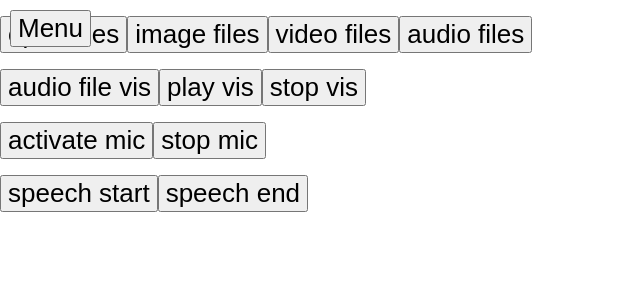
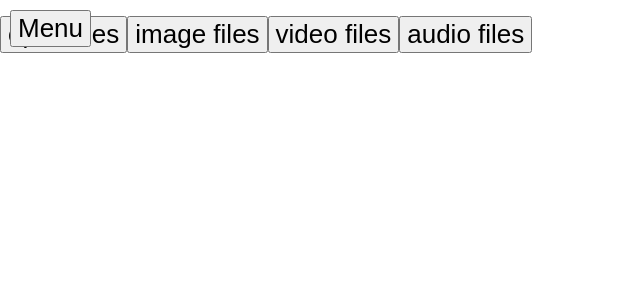
Before and after one commit to isihigameKoudai/utils, a React (Vite) app: page / in a window 1280 px wide. Shown: the top 300 px of the page, without its empty margins (0-640 px from the left). Built offline with nearby package versions, Linux system fonts and the light colour scheme.

Commit message:
divide pages

```diff
--- a/src/Route/routes.tsx
+++ b/src/Route/routes.tsx
@@ -4,6 +4,9 @@ import ThreeDimension from "../pages/ThreeDimension";
 import Shadows from '../pages/ThreeDimension/Shadows';
 import ShaderPage from '../pages/ThreeDimension/Shader';
 import ParticlePage from '../pages/ThreeDimension/Particle';
+import AudioPage from "../pages/Audio";
+import MicPage from "../pages/Audio/Mic";
+import SpeechPage from "../pages/Audio/Speech";
 
 export type IRoute = {
   title: string;
@@ -21,6 +24,21 @@ export const routeList: IRoute[] = [
     title: "Shader",
     path: "/shader",
     element: <Shader />,
+  },
+  {
+    title: "オーディオ",
+    path: "/audio",
+    element: <AudioPage />,
+  },
+  {
+    title: "オーディオ（マイク）",
+    path: "/audio/mic",
+    element: <MicPage />,
+  },
+  {
+    title: "オーディオ（音声認識）",
+    path: "/audio/speech",
+    element: <SpeechPage />,
   },
   {
     title: "3D",
--- /dev/null
+++ b/src/pages/Audio/Mic/index.tsx
@@ -0,0 +1,57 @@
+import React, { useCallback, useRef } from "react";
+import Visualizer from "../../../../packages/Visualizer";
+import { fetchAudio } from "../../../../packages/fetchFiles";
+
+const MicPage: React.FC = () => {
+  const $canvas = useRef<HTMLCanvasElement>(null);
+  const micVisualizer = new Visualizer();
+
+  const onActivateMic = useCallback(async () => {
+    await micVisualizer.setDeviceAudio({ audio: true });
+    micVisualizer.start(({ $canvas, times, frequencyBinCount}) => {
+      console.log(times.reduce((acc, cur) => acc + cur));
+      const $gl = $canvas.getContext('2d')
+      console.log($gl);
+
+      const cw = window.innerWidth;
+    const ch = window.innerHeight;
+    const barWidth = cw / frequencyBinCount;
+
+    $gl!.fillStyle = "rgba(0, 0, 0, 1)";
+    $gl!.fillRect(0, 0, cw, ch);
+
+    // analyserNode.frequencyBinCountはanalyserNode.fftSize / 2の数値。よって今回は1024。
+    for (let i = 0; i < frequencyBinCount; ++i) {
+      const value = times[i]; // 波形データ 0 ~ 255までの数値が格納されている。
+      const percent = value / 255; // 255が最大値なので波形データの%が算出できる。
+      const height = ch * percent; // %に基づく高さを算出
+      const offset = ch - height; // y座標の描画開始位置を算出
+
+      $gl!.fillStyle = "#fff";
+      $gl!.fillRect(i * barWidth, offset, barWidth, 2);
+    }
+    },{
+      $canvas: $canvas.current!
+    })
+  },[]);
+
+  const onStopDeviceAudio = useCallback(() => {
+    micVisualizer.stopDeviceAudio()
+  },[]);
+
+  return (
+    <div className="audio-page">
+       <p>
+        <button type='button' onClick={onActivateMic}>
+          activate mic
+        </button>
+        <button type='button' onClick={onStopDeviceAudio}>
+          stop mic
+        </button>
+      </p>
+      <canvas id="canvas" ref={$canvas}></canvas>
+    </div>
+  )
+};
+
+export default MicPage;
--- /dev/null
+++ b/src/pages/Audio/Speech/index.tsx
@@ -0,0 +1,32 @@
+import React, { useCallback } from "react";
+import Speech from "../../../../packages/Speech";
+
+const SpeechPage: React.FC = () => {
+  const speech = new Speech();
+  console.log(window.navigator.userAgent);
+  const onStartSpeech = useCallback(() => {
+    speech.setOnResult((e) => {
+      console.log(e, e.results[0][0]?.transcript);
+    });
+    speech.start();
+  },[]);
+
+  const onStopSpeech = useCallback(() => {
+    speech.stop();
+  },[]);
+
+  return (
+    <div className="audio-page">
+      <p>
+        <button type='button' onClick={onStartSpeech}>
+          speech start
+        </button>
+        <button type='button' onClick={onStopSpeech}>
+          speech end
+        </button>
+      </p>
+    </div>
+  )
+};
+
+export default SpeechPage;
--- /dev/null
+++ b/src/pages/Audio/index.tsx
@@ -0,0 +1,65 @@
+import React, { useCallback, useRef } from "react";
+import Visualizer from "../../../packages/Visualizer";
+import { fetchAudio } from "../../../packages/fetchFiles";
+
+const AudioPage: React.FC = () => {
+  const $canvas = useRef<HTMLCanvasElement>(null);
+  const visualizer = new Visualizer();
+
+  const onPlayAudio = useCallback(() => {
+    visualizer.start(({ $canvas, times, frequencyBinCount}) => {
+      console.log(times.reduce((acc, cur) => acc + cur));
+      const $gl = $canvas.getContext('2d')
+      console.log($gl);
+
+      const cw = window.innerWidth;
+    const ch = window.innerHeight;
+    const barWidth = cw / frequencyBinCount;
+
+    $gl!.fillStyle = "rgba(0, 0, 0, 1)";
+    $gl!.fillRect(0, 0, cw, ch);
+
+    // analyserNode.frequencyBinCountはanalyserNode.fftSize / 2の数値。よって今回は1024。
+    for (let i = 0; i < frequencyBinCount; ++i) {
+      const value = times[i]; // 波形データ 0 ~ 255までの数値が格納されている。
+      const percent = value / 255; // 255が最大値なので波形データの%が算出できる。
+      const height = ch * percent; // %に基づく高さを算出
+      const offset = ch - height; // y座標の描画開始位置を算出
+
+      $gl!.fillStyle = "#fff";
+      $gl!.fillRect(i * barWidth, offset, barWidth, 2);
+    }
+    },{
+      $canvas: $canvas.current!
+    });
+  },[]);
+
+  const onOpenAudio = useCallback(async () => {
+    const { files } = await fetchAudio()
+    const buffer = await files[0].arrayBuffer()
+    visualizer.setAudio(buffer);
+  },[]);
+
+  const onStopAudio = useCallback(() => {
+    visualizer.stop();
+  },[]);
+
+  return (
+    <div className="audio-page">
+      <p>
+        <button type='button' onClick={onOpenAudio}>
+          audio file vis
+        </button>
+        <button type='button' onClick={onPlayAudio}>
+          play vis
+        </button>
+        <button type='button' onClick={onStopAudio}>
+          stop vis
+        </button>
+      </p>
+      <canvas id="canvas" ref={$canvas}></canvas>
+    </div>
+  )
+};
+
+export default AudioPage;
--- a/src/pages/index.tsx
+++ b/src/pages/index.tsx
@@ -1,15 +1,8 @@
-import React, { useCallback, useRef } from 'react';
+import React, { useCallback } from 'react';
 
-import { fetchAudios, fetchAudio, fetchFiles, fetchImages, fetchMovies } from '../../packages/fetchFiles'
-import Visualizer from '../../packages/Visualizer';
-import Speech from '../../packages/Speech';
+import { fetchAudios, fetchFiles, fetchImages, fetchMovies } from '../../packages/fetchFiles'
 
 const Index: React.FC = () => {
-  const visualizer = new Visualizer();
-  const micVisualizer = new Visualizer();
-  const $canvas = useRef<HTMLCanvasElement>(null);
-  const speech = new Speech();
-
   const onOpenFile = useCallback(async () => {
     const files = await fetchFiles()
     console.log(files);
@@ -30,88 +23,6 @@ const Index: React.FC = () => {
     console.log('open movies', files);
   },[]);
 
-  const onOpenAudio = useCallback(async () => {
-    const { files } = await fetchAudio()
-    const buffer = await files[0].arrayBuffer()
-    visualizer.setAudio(buffer);
-  },[]);
-
-  const onPlayAudio = useCallback(() => {
-    visualizer.start(({ $canvas, times, frequencyBinCount}) => {
-      console.log(times.reduce((acc, cur) => acc + cur));
-      const $gl = $canvas.getContext('2d')
-      console.log($gl);
-
-      const cw = window.innerWidth;
-    const ch = window.innerHeight;
-    const barWidth = cw / frequencyBinCount;
-
-    $gl!.fillStyle = "rgba(0, 0, 0, 1)";
-    $gl!.fillRect(0, 0, cw, ch);
-
-    // analyserNode.frequencyBinCountはanalyserNode.fftSize / 2の数値。よって今回は1024。
-    for (let i = 0; i < frequencyBinCount; ++i) {
-      const value = times[i]; // 波形データ 0 ~ 255までの数値が格納されている。
-      const percent = value / 255; // 255が最大値なので波形データの%が算出できる。
-      const height = ch * percent; // %に基づく高さを算出
-      const offset = ch - height; // y座標の描画開始位置を算出
-
-      $gl!.fillStyle = "#fff";
-      $gl!.fillRect(i * barWidth, offset, barWidth, 2);
-    }
-    },{
-      $canvas: $canvas.current!
-    });
-  },[]);
-
-  const onStopAudio = useCallback(() => {
-    visualizer.stop();
-  },[]);
-
-  const onActivateMic = useCallback(async () => {
-    await micVisualizer.setDeviceAudio({ audio: true });
-    micVisualizer.start(({ $canvas, times, frequencyBinCount}) => {
-      console.log(times.reduce((acc, cur) => acc + cur));
-      const $gl = $canvas.getContext('2d')
-      console.log($gl);
-
-      const cw = window.innerWidth;
-    const ch = window.innerHeight;
-    const barWidth = cw / frequencyBinCount;
-
-    $gl!.fillStyle = "rgba(0, 0, 0, 1)";
-    $gl!.fillRect(0, 0, cw, ch);
-
-    // analyserNode.frequencyBinCountはanalyserNode.fftSize / 2の数値。よって今回は1024。
-    for (let i = 0; i < frequencyBinCount; ++i) {
-      const value = times[i]; // 波形データ 0 ~ 255までの数値が格納されている。
-      const percent = value / 255; // 255が最大値なので波形データの%が算出できる。
-      const height = ch * percent; // %に基づく高さを算出
-      const offset = ch - height; // y座標の描画開始位置を算出
-
-      $gl!.fillStyle = "#fff";
-      $gl!.fillRect(i * barWidth, offset, barWidth, 2);
-    }
-    },{
-      $canvas: $canvas.current!
-    })
-  },[]);
-
-  const onStopDeviceAudio = useCallback(() => {
-    micVisualizer.stopDeviceAudio()
-  },[]);
-
-  const onStartSpeech = useCallback(() => {
-    speech.setOnResult((e) => {
-      console.log(e.results[0][0]?.transcript);
-    });
-    speech.start();
-  },[]);
-
-  const onStopSpeech = useCallback(() => {
-    speech.stop();
-  },[]);
-
   return (
     <div id="index-page">
       <p>
@@ -128,34 +39,6 @@ const Index: React.FC = () => {
           audio files
         </button>
       </p>
-      <p>
-        <button type='button' onClick={onOpenAudio}>
-          audio file vis
-        </button>
-        <button type='button' onClick={onPlayAudio}>
-          play vis
-        </button>
-        <button type='button' onClick={onStopAudio}>
-          stop vis
-        </button>
-      </p>
-      <p>
-        <button type='button' onClick={onActivateMic}>
-          activate mic
-        </button>
-        <button type='button' onClick={onStopDeviceAudio}>
-          stop mic
-        </button>
-      </p>
-      <p>
-        <button type='button' onClick={onStartSpeech}>
-          speech start
-        </button>
-        <button type='button' onClick={onStopSpeech}>
-          speech end
-        </button>
-      </p>
-      <canvas id="canvas" ref={$canvas}></canvas>
     </div>
   )
 };
```
